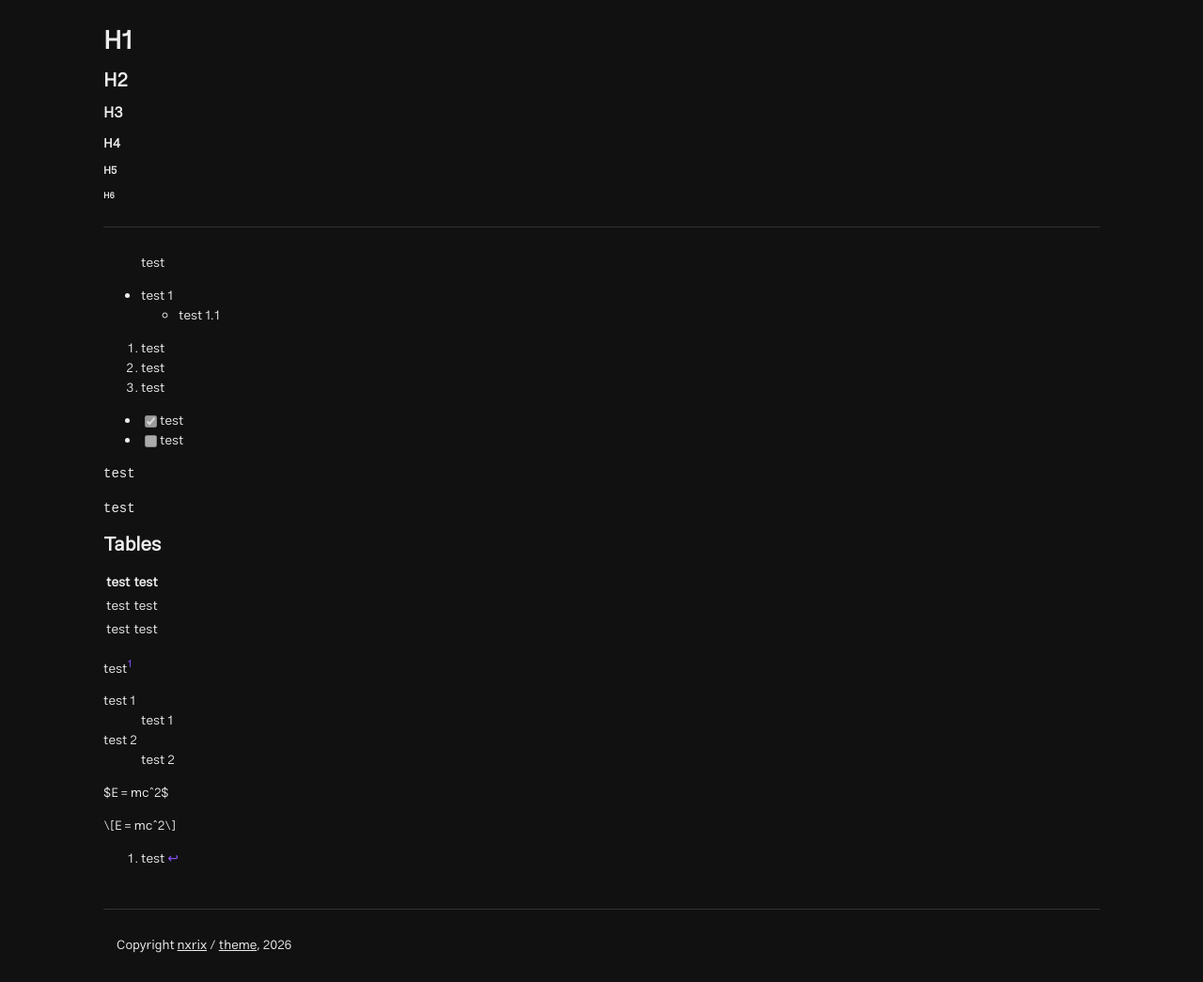
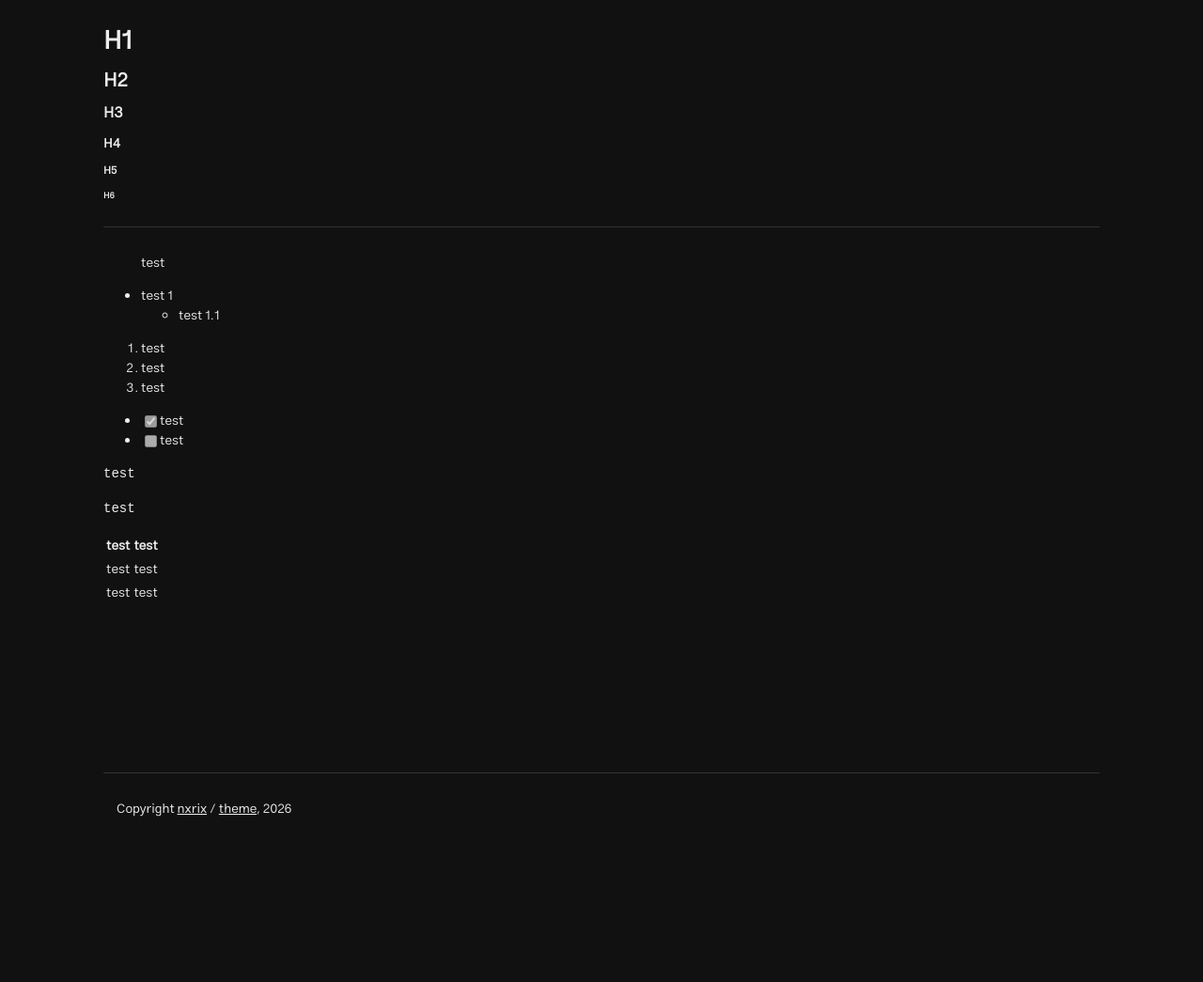
Before and after one commit to nxrix/theme, a Jekyll site: the page built from test.md, in a window 1280 px wide. Shown: the whole page at 94% size. Built offline with Jekyll 4.4.1, drawn with Linux system fonts in a browser that asks for light colours; our own code applies the rules of GitHub Pages for plain Markdown files; after the commit the page ends 900 px from its top, so only the background shows below that.

Commit message:
Update test.md

````diff
--- a/test.md
+++ b/test.md
@@ -34,25 +34,7 @@ layout: default
 test
 ```
 
-## Tables
-
 | test | test |
 |------|------|
 | test | test |
 | test | test |
-
-test[^1]
-
-[^1]: test
-
-test 1
-: test 1
-
-test 2
-: test 2
-
-$E = mc^2$
-
-$$
-E = mc^2
-$$
````
